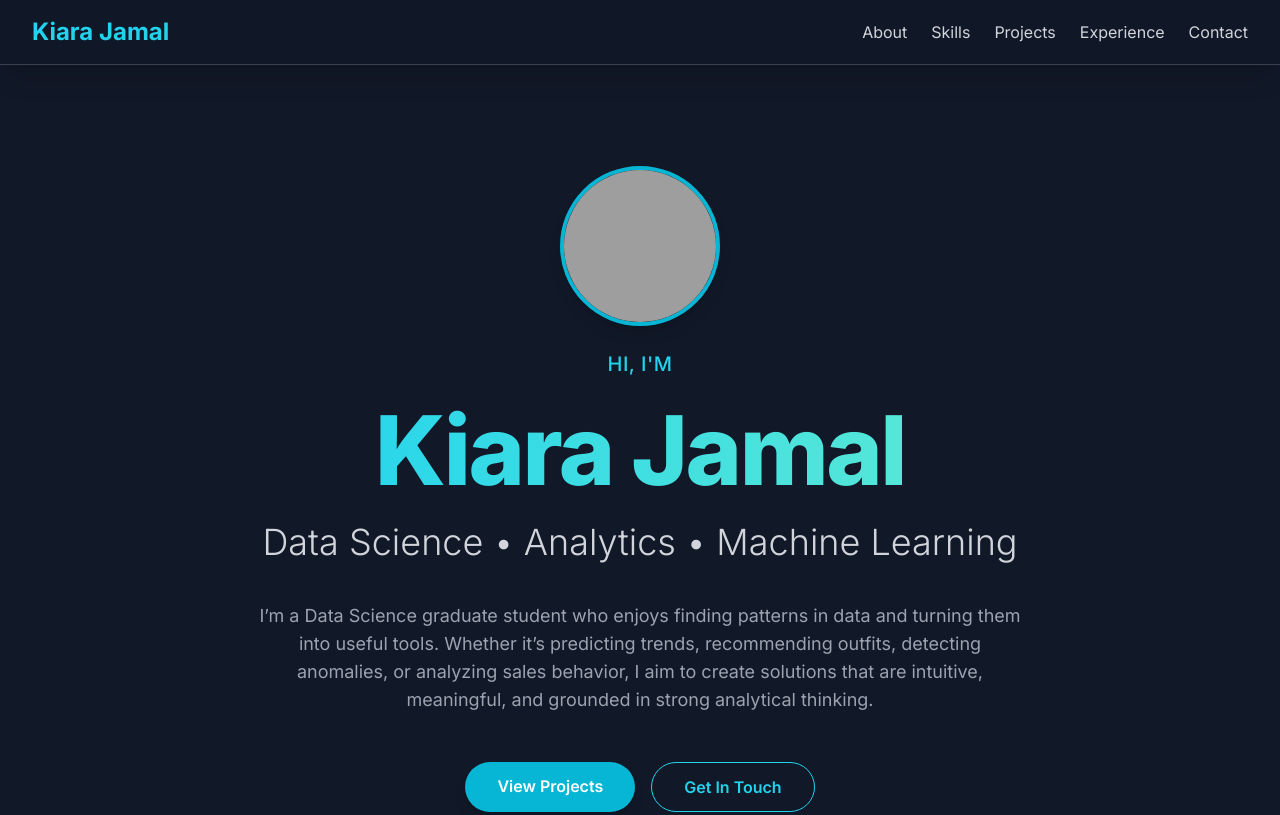
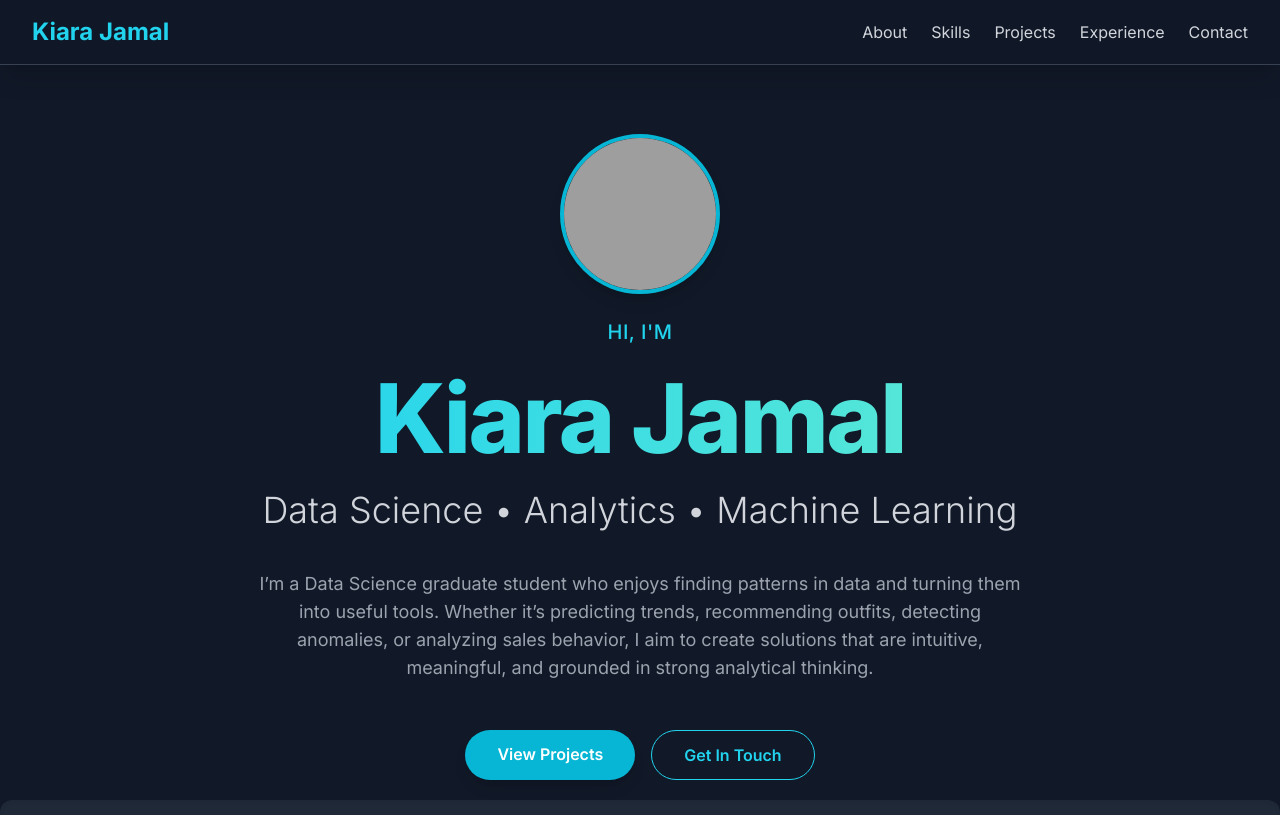
Before and after one commit to Kiara627/kiara-jamal-portfolio, a plain HTML site: page index.html in a window 1280 px wide. Shown: the top 815 px of the page. Drawn offline with nearby package versions, Linux system fonts and the light colour scheme; grey boxes are pictures that could not be loaded.

Commit message:
Add files via upload

```diff
--- a/index.html
+++ b/index.html
@@ -75,7 +75,10 @@
     <main class="w-full">
 
         <!-- 1. Hero / About Section -->
-        <section id="hero" class="min-h-screen pt-24 pb-12 flex items-center justify-center text-center w-full">
+        <!-- ** HIGHLIGHT START ** -->
+        <!-- Removed 'min-h-screen' here to let the JavaScript control the exact height -->
+        <section id="hero" class="pt-24 pb-12 flex items-center justify-center text-center w-full">
+        <!-- ** HIGHLIGHT END ** -->
             <!-- Content constrained internally for readability -->
             <div class="space-y-6 max-w-4xl mx-auto px-4 sm:px-6 lg:px-8">
 
@@ -421,6 +424,32 @@
                 mobileMenu.classList.add('hidden');
             });
         });
+
+        // ** HIGHLIGHT START ** // JavaScript to calculate the actual viewport height (vh)
+        // This is crucial for making the hero section fill the screen reliably on mobile devices.
+        function setHeroHeight() {
+            const heroSection = document.getElementById('hero');
+            // 1. Get the height of the fixed header
+            const headerHeight = document.querySelector('header').offsetHeight;
+            // 2. Get the current viewport height
+            const viewportHeight = window.innerHeight;
+
+            // 3. Set the hero section's height dynamically: Viewport - Header height
+            // We ensure a minimum height as a fallback for extremely short screens
+            if (viewportHeight > 600) {
+                heroSection.style.height = `${viewportHeight - headerHeight}px`;
+            } else {
+                heroSection.style.minHeight = '600px';
+                heroSection.style.height = 'auto'; // Revert to auto if min-height is taking over
+            }
+        }
+
+        // Run once on load
+        window.addEventListener('load', setHeroHeight);
+        // Run on resize (for screen rotations or desktop resizing)
+        window.addEventListener('resize', setHeroHeight);
+
+        // ** HIGHLIGHT END **
     </script>
 </body>
 </html>
```
